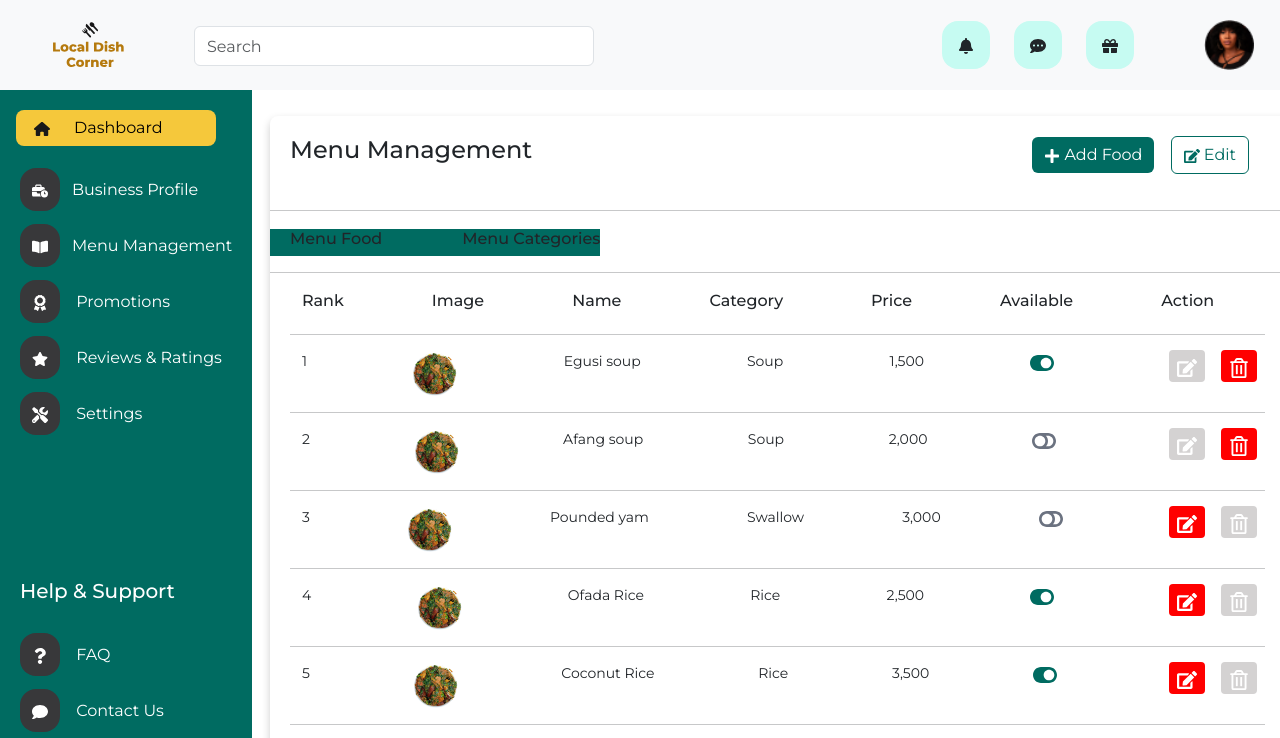
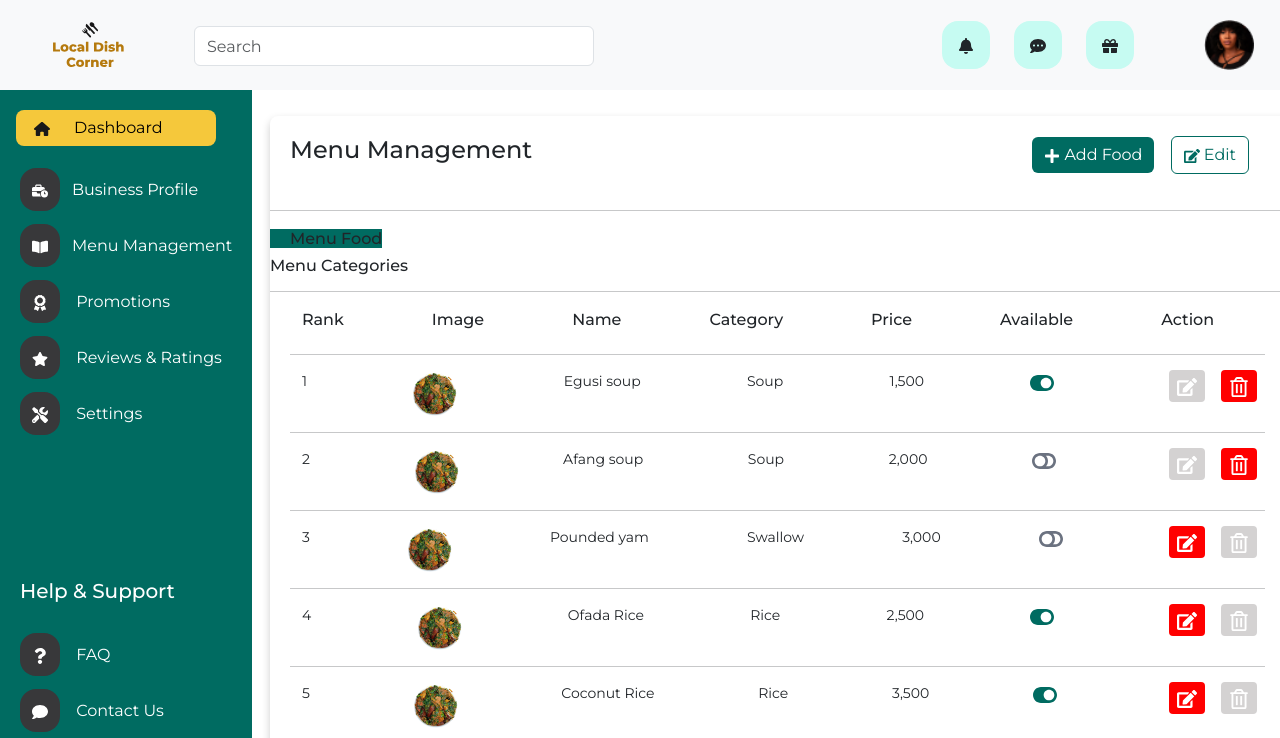
Before and after one commit to R-Wangui/Local-Dish-Connect, a React (Vite) app: page /menumanagement in a window 1280 px wide. Shown: the top 738 px of the page. Built offline with nearby package versions, Linux system fonts and the light colour scheme.

Commit message:
Added a few features to the menu management component

```diff
--- a/src/pages/MenuManagement.jsx
+++ b/src/pages/MenuManagement.jsx
@@ -27,8 +27,8 @@ function MenuManagement() {
           </div>
         </div>
         <hr  />
-        <div className='chooseTab'>
-          <h6>Menu Food</h6>
+        <div>
+          <h6 className='chooseTab'>Menu Food</h6>
           <h6>Menu Categories</h6>
         </div>
         <hr />
```
